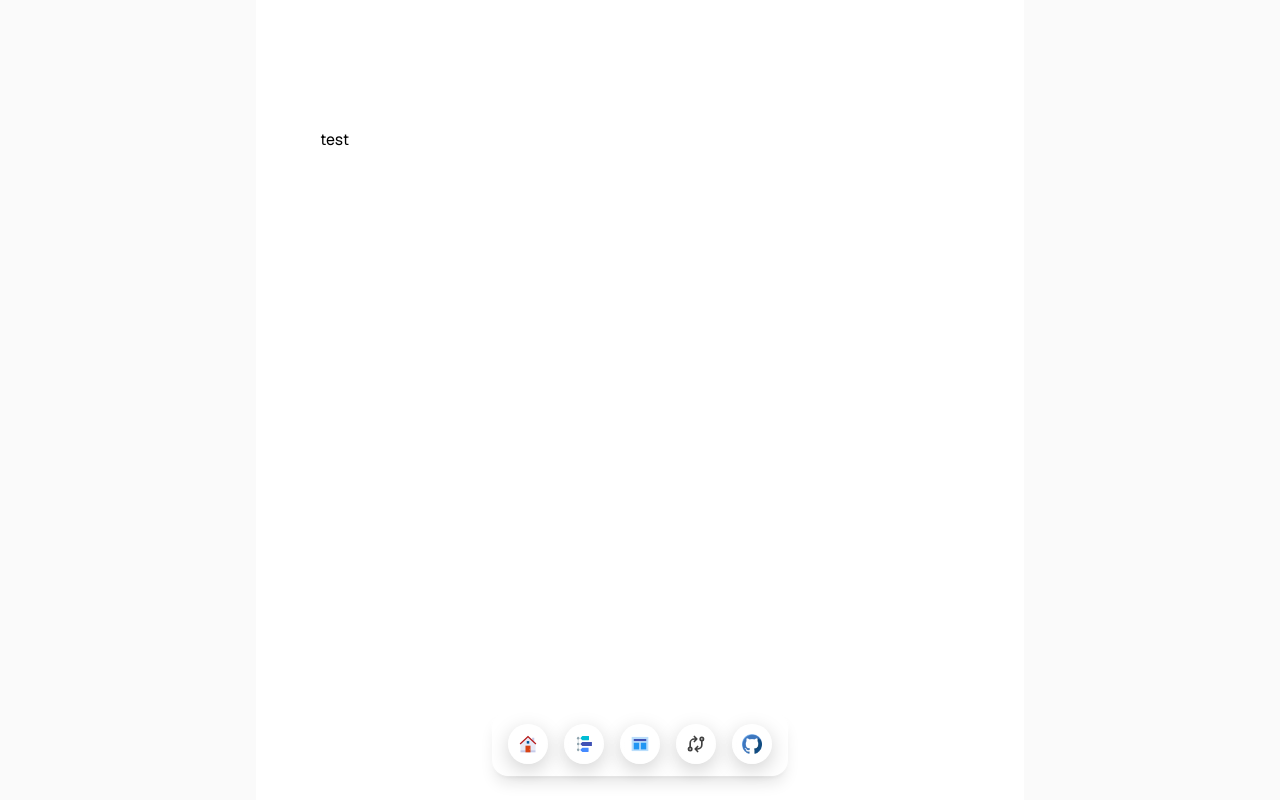
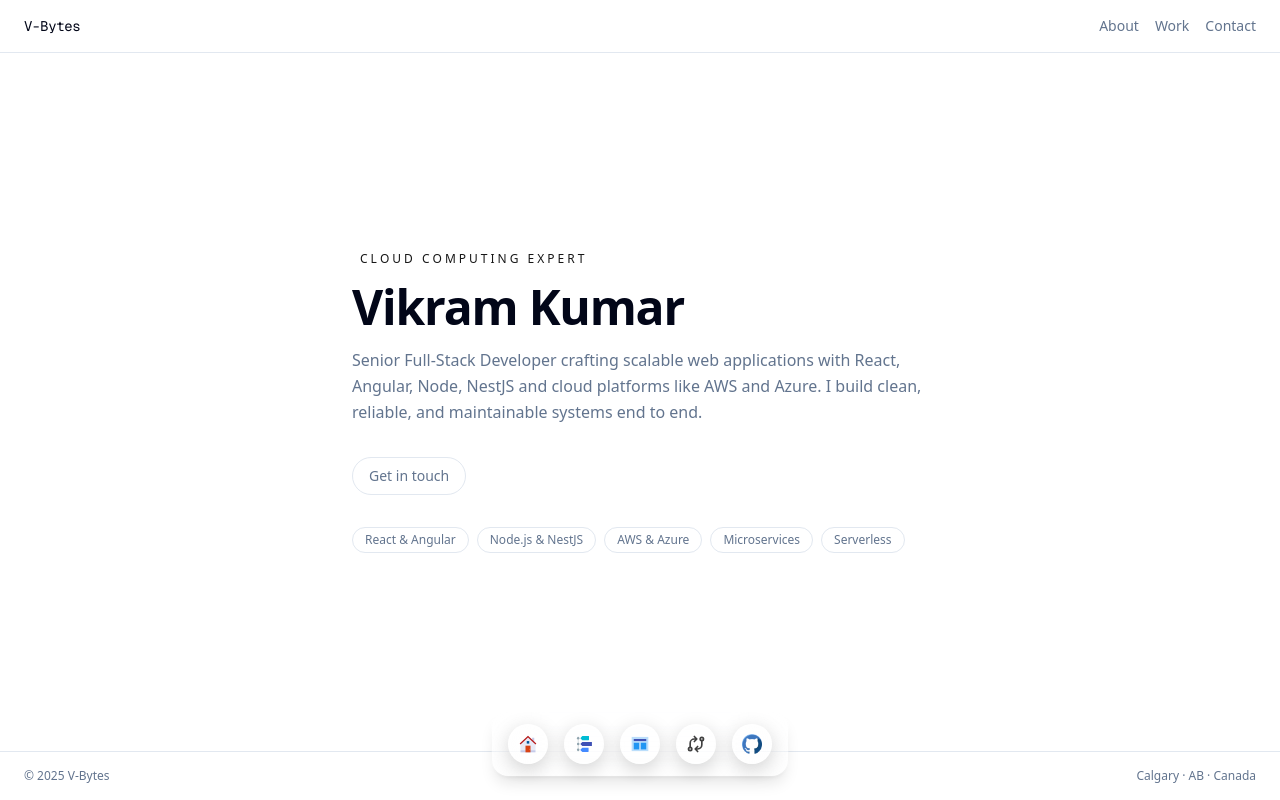
Before and after one commit to Brutalvik/v3, a Next.js app: page / in a window 1280 px wide. Built offline with nearby package versions, Linux system fonts and the light colour scheme.

Commit message:
feat: add minimalistic home page

```diff
--- a/src/app/page.tsx
+++ b/src/app/page.tsx
@@ -1,11 +1,102 @@
-export default function Home() {
+// app/page.tsx
+"use client";
+
+import { FlipWords } from "@/components/ui/flip-words";
+import Link from "next/link";
+
+export default function HomePage() {
+  const words = [
+    "Software Engineer",
+    "Cloud Computing Expert",
+    "Full-Stack Developer",
+    "React & Angular Specialist",
+    "Node & NestJS Architect",
+    "AWS & Azure Engineer",
+    "Microservices Designer",
+    "Serverless Solutions Expert",
+    "API & Integration Specialist",
+    "Enterprise Application Developer",
+    "Scalable Systems Engineer",
+  ];
+
   return (
-    <div className="flex min-h-screen items-center justify-center bg-zinc-50 font-sans dark:bg-black">
-      <main className="flex min-h-screen w-full max-w-3xl flex-col items-center justify-between py-32 px-16 bg-white dark:bg-black sm:items-start">
-        <div>
-          <h1>test</h1>
+    <main className="min-h-screen text-foreground flex flex-col">
+      {/* Simple top bar */}
+      <header className="w-full px-6 py-4 flex items-center justify-between border-b border-border">
+        <span className="text-sm font-mono tracking-tight">V-Bytes</span>
+        <nav className="flex items-center gap-4 text-xs sm:text-sm text-muted-foreground">
+          <Link href="#about" className="hover:text-foreground transition">
+            About
+          </Link>
+          <Link href="#work" className="hover:text-foreground transition">
+            Work
+          </Link>
+          <Link href="#contact" className="hover:text-foreground transition">
+            Contact
+          </Link>
+        </nav>
+      </header>
+
+      {/* Centered hero */}
+      <section className="flex-1 flex items-center justify-center px-6">
+        <div className="max-w-xl w-full">
+          <div className="text-xs uppercase tracking-[0.25em] text-muted-foreground mb-4">
+            <FlipWords words={words} />
+          </div>
+
+          <h1 className="text-3xl sm:text-4xl md:text-5xl font-semibold tracking-tight mb-4">
+            Vikram Kumar
+          </h1>
+
+          <p className="text-sm sm:text-base text-muted-foreground leading-relaxed mb-8">
+            Senior Full-Stack Developer crafting scalable web applications with{" "}
+            <span className="font-medium">React, Angular, Node, NestJS</span>{" "}
+            and cloud platforms like <span className="font-medium">AWS</span>{" "}
+            and <span className="font-medium">Azure</span>. I build clean,
+            reliable, and maintainable systems end to end.
+          </p>
+
+          <div className="flex flex-wrap items-center gap-3 mb-8">
+            {/* <Link
+              href="#work"
+              className="text-xs sm:text-sm px-4 py-2 rounded-full border border-foreground/20 hover:border-foreground/60 hover:bg-foreground/5 transition"
+            >
+              View work
+            </Link> */}
+            <Link
+              href="#contact"
+              className="text-xs sm:text-sm px-4 py-2 rounded-full border border-border text-muted-foreground hover:text-foreground hover:bg-foreground/5 transition"
+            >
+              Get in touch
+            </Link>
+          </div>
+
+          {/* Tech summary – still minimal */}
+          <div className="flex flex-wrap gap-2 text-[11px] sm:text-xs text-muted-foreground">
+            <span className="px-3 py-1 rounded-full border border-border">
+              React &amp; Angular
+            </span>
+            <span className="px-3 py-1 rounded-full border border-border">
+              Node.js &amp; NestJS
+            </span>
+            <span className="px-3 py-1 rounded-full border border-border">
+              AWS &amp; Azure
+            </span>
+            <span className="px-3 py-1 rounded-full border border-border">
+              Microservices
+            </span>
+            <span className="px-3 py-1 rounded-full border border-border">
+              Serverless
+            </span>
+          </div>
         </div>
-      </main>
-    </div>
+      </section>
+
+      {/* Tiny footer */}
+      <footer className="w-full px-6 py-4 text-[11px] sm:text-xs text-muted-foreground border-t border-border flex justify-between items-center">
+        <span>© {new Date().getFullYear()} V-Bytes</span>
+        <span>Calgary · AB · Canada</span>
+      </footer>
+    </main>
   );
 }
--- /dev/null
+++ b/src/components/ui/flip-words.tsx
@@ -0,0 +1,98 @@
+"use client";
+import React, { useCallback, useEffect, useRef, useState } from "react";
+import { AnimatePresence, motion, LayoutGroup } from "motion/react";
+import { cn } from "@/lib/utils";
+
+export const FlipWords = ({
+  words,
+  duration = 3000,
+  className,
+}: {
+  words: string[];
+  duration?: number;
+  className?: string;
+}) => {
+  const [currentWord, setCurrentWord] = useState(words[0]);
+  const [isAnimating, setIsAnimating] = useState<boolean>(false);
+
+  // thanks for the fix Julian - https://github.com/Julian-AT
+  const startAnimation = useCallback(() => {
+    const word = words[words.indexOf(currentWord) + 1] || words[0];
+    setCurrentWord(word);
+    setIsAnimating(true);
+  }, [currentWord, words]);
+
+  useEffect(() => {
+    if (!isAnimating)
+      setTimeout(() => {
+        startAnimation();
+      }, duration);
+  }, [isAnimating, duration, startAnimation]);
+
+  return (
+    <AnimatePresence
+      onExitComplete={() => {
+        setIsAnimating(false);
+      }}
+    >
+      <motion.div
+        initial={{
+          opacity: 0,
+          y: 10,
+        }}
+        animate={{
+          opacity: 1,
+          y: 0,
+        }}
+        transition={{
+          type: "spring",
+          stiffness: 100,
+          damping: 10,
+        }}
+        exit={{
+          opacity: 0,
+          y: -40,
+          x: 40,
+          filter: "blur(8px)",
+          scale: 2,
+          position: "absolute",
+        }}
+        className={cn(
+          "z-10 inline-block relative text-left text-neutral-900 dark:text-neutral-100 px-2",
+          className
+        )}
+        key={currentWord}
+      >
+        {/* edit suggested by Sajal: https://x.com/DewanganSajal */}
+        {currentWord.split(" ").map((word, wordIndex) => (
+          <motion.span
+            key={word + wordIndex}
+            initial={{ opacity: 0, y: 10, filter: "blur(8px)" }}
+            animate={{ opacity: 1, y: 0, filter: "blur(0px)" }}
+            transition={{
+              delay: wordIndex * 0.3,
+              duration: 0.3,
+            }}
+            className="inline-block whitespace-nowrap"
+          >
+            {word.split("").map((letter, letterIndex) => (
+              <motion.span
+                key={word + letterIndex}
+                initial={{ opacity: 0, y: 10, filter: "blur(8px)" }}
+                animate={{ opacity: 1, y: 0, filter: "blur(0px)" }}
+                transition={{
+                  delay: wordIndex * 0.3 + letterIndex * 0.05,
+                  duration: 0.2,
+                }}
+                className="inline-block"
+              >
+                {letter}
+              </motion.span>
+            ))}
+            <span className="inline-block">&nbsp;</span>
+          </motion.span>
+        ))}
+      </motion.div>
+    </AnimatePresence>
+  );
+};
```
